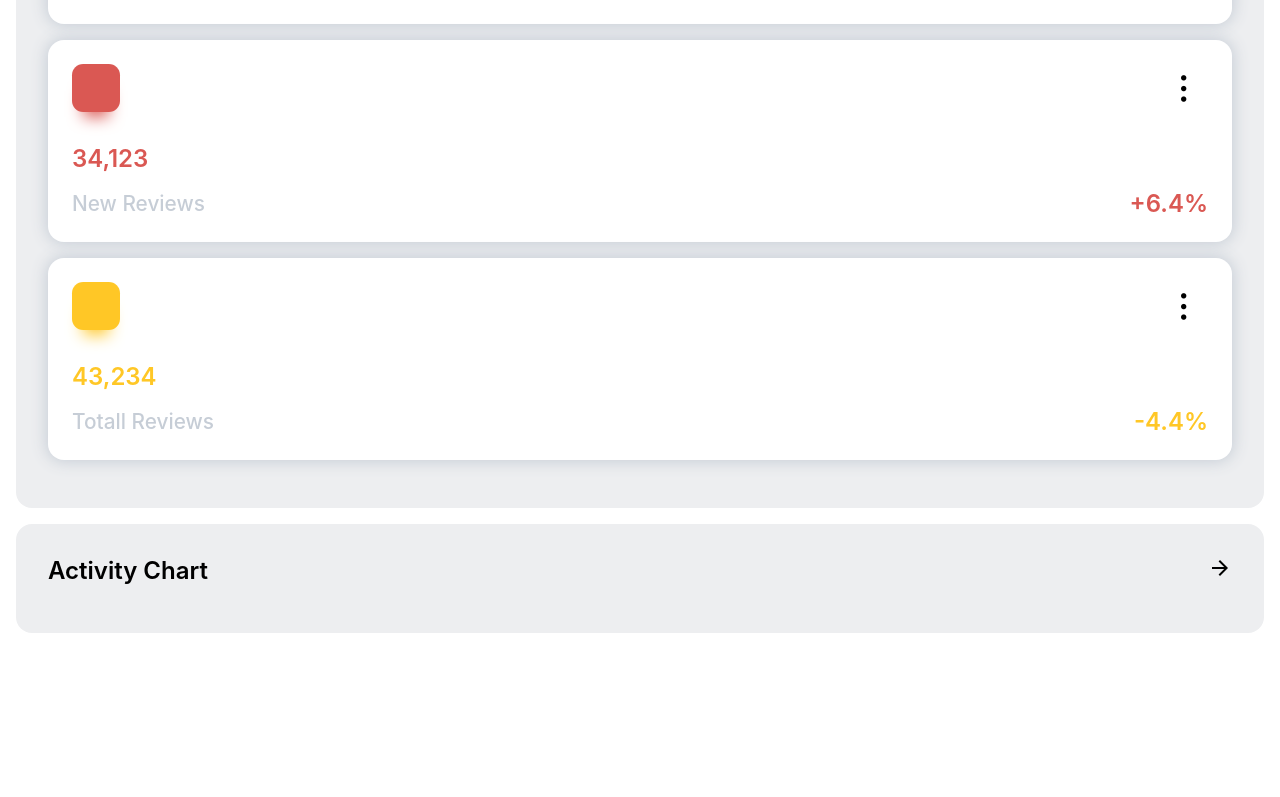
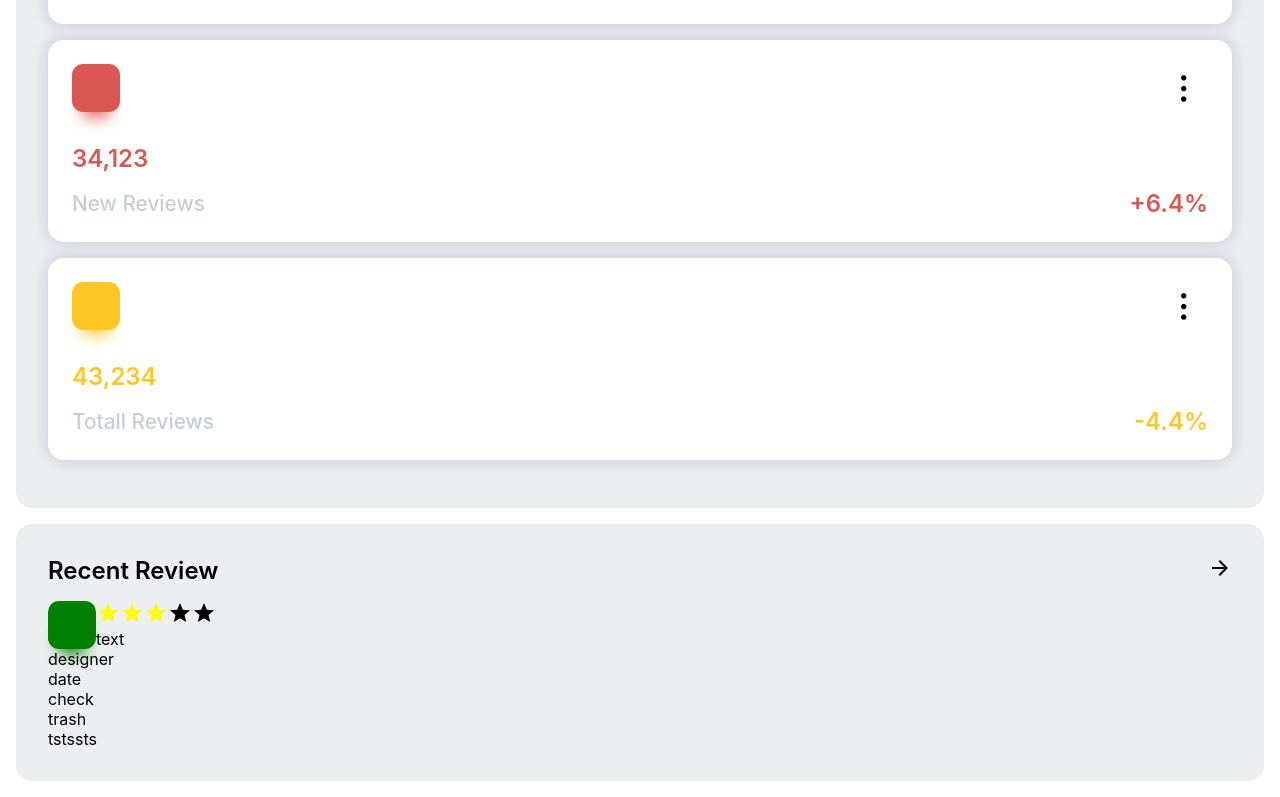
Before and after one commit to cichowlasp/projekt2, a React (Create React App) app: page /#/ in a window 1280 px wide. Shown: the part 665-1462 px from the top of the page. Before the commit the page ends 1314 px from the top, so only its background shows below. Built offline with nearby package versions, Linux system fonts and the light colour scheme.

Commit message:
started writing components

```diff
--- /dev/null
+++ b/src/Components/Comment/Comment.tsx
@@ -0,0 +1,52 @@
+import React from 'react';
+import styled from 'styled-components';
+import StarIcon from '@material-ui/icons/Star';
+
+const Comment = () => {
+	const length = 3;
+	return (
+		<div>
+			<div>
+				<LogoContainer>
+					<Logo color='green'></Logo>
+					<div>
+						<div>
+							<StarIcon htmlColor={0 < length ? 'yellow' : ''} />
+							<StarIcon htmlColor={1 < length ? 'yellow' : ''} />
+							<StarIcon htmlColor={2 < length ? 'yellow' : ''} />
+							<StarIcon htmlColor={3 < length ? 'yellow' : ''} />
+							<StarIcon htmlColor={4 < length ? 'yellow' : ''} />
+						</div>
+						<div>text</div>
+					</div>
+				</LogoContainer>
+				<div>designer</div>
+				<div>date</div>
+				<div>
+					<div>check</div>
+					<div>trash</div>
+				</div>
+			</div>
+			tstssts
+		</div>
+	);
+};
+
+export default Comment;
+
+interface StyledProps {
+	color: string;
+}
+
+const Logo = styled.div<StyledProps>`
+	height: 3rem;
+	width: 3rem;
+	background-color: ${({ color }) => color};
+	border-radius: 0.7rem;
+	box-shadow: ${({ color }) => `0 1rem 1rem -0.7rem ${color}`};
+`;
+
+const LogoContainer = styled.div`
+	display: flex;
+	flex-direction: row;
+`;
--- a/src/Components/Home/Home.tsx
+++ b/src/Components/Home/Home.tsx
@@ -1,6 +1,7 @@
 import React from 'react';
 import Section from '../Section/Section';
 import Card from '../Card/Card';
+import Comment from '../Comment/Comment';
 
 const Home = () => {
 	const activities = [
@@ -42,7 +43,9 @@ const Home = () => {
 					/>
 				))}
 			</Section>
-			<Section title='Activity Chart'></Section>
+			<Section title='Recent Review'>
+				<Comment />
+			</Section>
 		</>
 	);
 };
```
